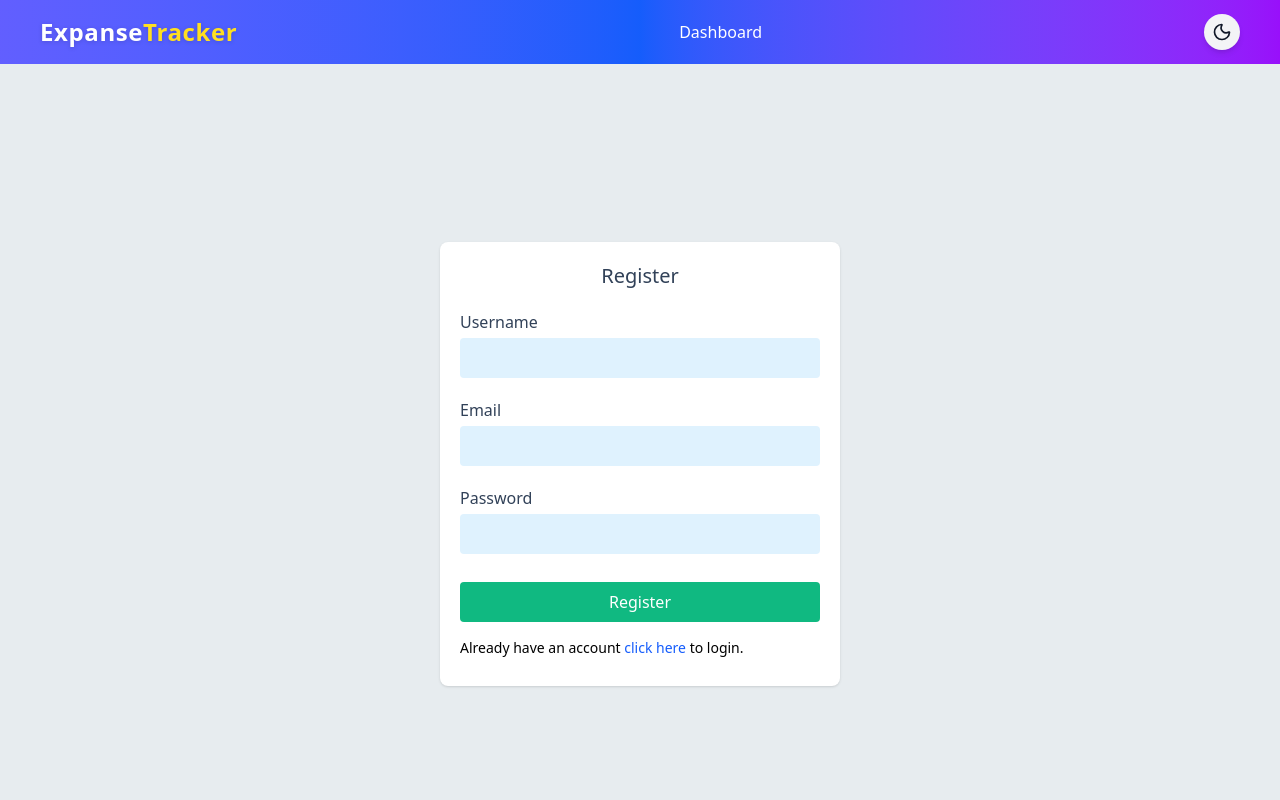
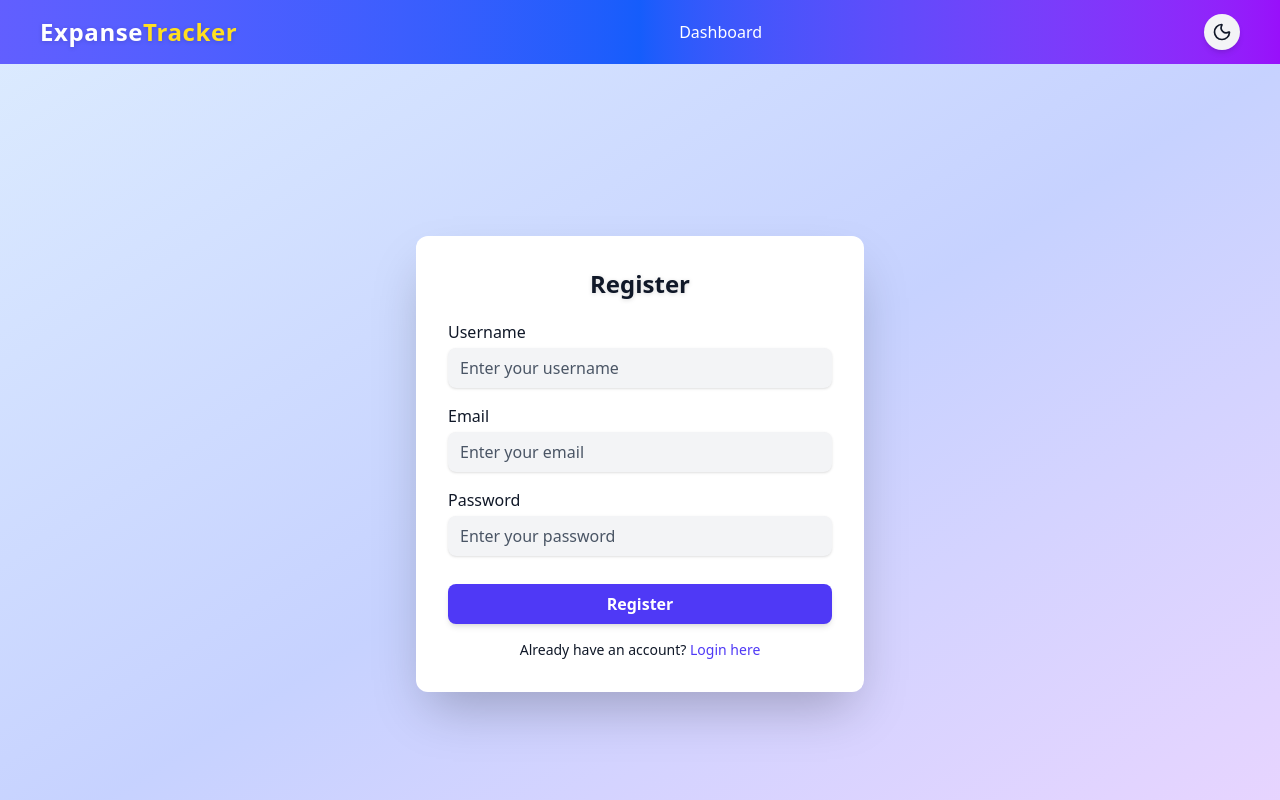
Before and after one commit to princet992/ExpanseTrackor-Reduxtoolkit, a React (Vite) app in the folder client/: page /signUp in a window 1280 px wide. Shown: the top 800 px of the page. Built offline with nearby package versions, Linux system fonts and the light colour scheme.

Commit message:
dark theme added

```diff
--- a/client/src/components/Auth/Login.jsx
+++ b/client/src/components/Auth/Login.jsx
@@ -7,6 +7,7 @@ import { Link, useNavigate } from "react-router-dom";
 const Login = () => {
   const dispatch = useDispatch();
   const { token } = useSelector((state) => state.Auth);
+  const { theme } = useSelector((state) => state.Theme);
   const navigate = useNavigate();
   const [error, setError] = useState("");
   const {
@@ -31,7 +32,7 @@ const Login = () => {
   }, [token]);
   return (
     <>
-      <div className="grid place-items-center min-h-screen bg-[#E7ECEF]">
+      {/* <div className="grid place-items-center min-h-screen bg-[#E7ECEF]">
         <form className="max-w-[500px] sm:w-[25rem] bg-white shadow p-5 rounded-lg" onSubmit={handleSubmit(formSubmit)}>
           <p className="text-red-700 font-medium text-center">{error && error}</p>
           <h2 className="font-medium mb-5 text-xl text-center text-slate-700">Login</h2>
@@ -62,7 +63,75 @@ const Login = () => {
             to register.
           </p>
         </form>
-      </div>
+      </div> */}
+     <div
+  className={`min-h-screen flex items-center justify-center transition-colors duration-300 ${
+    theme === "dark"
+      ? "bg-gray-900 text-white"
+      : "bg-gradient-to-br from-blue-100 via-indigo-200 to-purple-200 text-gray-900"
+  }`}
+>
+  <form
+    onSubmit={handleSubmit(formSubmit)}
+    className={`w-full max-w-md p-8 rounded-xl shadow-2xl transition-colors duration-300 ${
+      theme === "dark"
+        ? "bg-gray-800 text-white"
+        : "bg-white bg-opacity-90 text-gray-900 backdrop-blur-md"
+    }`}
+  >
+    {error && <p className="text-red-500 text-center mb-3">{error}</p>}
+
+    <h2 className="text-2xl font-bold mb-5 text-center drop-shadow-sm">Login</h2>
+
+    <div className="mb-4">
+      <label className="block mb-1 font-medium">Email</label>
+      <input
+        type="email"
+        placeholder="Enter your email"
+        className={`w-full px-3 py-2 rounded-lg transition outline-none shadow-sm ${
+          theme === "dark"
+            ? "bg-gray-700 text-white placeholder-gray-400 focus:ring-2 focus:ring-yellow-300"
+            : "bg-gray-100 text-gray-900 placeholder-gray-600 focus:ring-2 focus:ring-indigo-400"
+        }`}
+        {...register("email", { required: "Email is required" })}
+      />
+      {errors.email && <p className="text-red-500 text-sm mt-1">{errors.email.message}</p>}
+    </div>
+
+    <div className="mb-4">
+      <label className="block mb-1 font-medium">Password</label>
+      <input
+        type="password"
+        placeholder="Enter your password"
+        className={`w-full px-3 py-2 rounded-lg transition outline-none shadow-sm ${
+          theme === "dark"
+            ? "bg-gray-700 text-white placeholder-gray-400 focus:ring-2 focus:ring-yellow-300"
+            : "bg-gray-100 text-gray-900 placeholder-gray-600 focus:ring-2 focus:ring-indigo-400"
+        }`}
+        {...register("password", { required: "Password is required" })}
+      />
+      {errors.password && <p className="text-red-500 text-sm mt-1">{errors.password.message}</p>}
+    </div>
+
+    <button
+      type="submit"
+      className={`w-full py-2 mt-3 rounded-lg font-semibold transition shadow-md ${
+        theme === "dark"
+          ? "bg-yellow-400 text-gray-900 hover:bg-yellow-300"
+          : "bg-indigo-600 text-white hover:bg-indigo-700"
+      }`}
+    >
+      Login
+    </button>
+
+    <p className="text-sm mt-4 text-center">
+      Don't have an account?{" "}
+      <Link to="/signUp" className="font-medium text-indigo-600 hover:underline">
+        Register here
+      </Link>
+    </p>
+  </form>
+</div>
     </>
   );
 };
--- a/client/src/components/Auth/SignUp.jsx
+++ b/client/src/components/Auth/SignUp.jsx
@@ -1,4 +1,4 @@
-import { useDispatch } from "react-redux";
+import { useDispatch, useSelector } from "react-redux";
 import { registerUser } from "../../features/AuthSlice/AuthSlice";
 import { useForm } from "react-hook-form";
 import { Link, useNavigate } from "react-router-dom";
@@ -6,6 +6,7 @@ import { useState } from "react";
 
 const SignUp = () => {
   const dispatch = useDispatch();
+  const { theme } = useSelector((state) => state.Theme);
   const [error, setError] = useState("");
   const navigate = useNavigate();
   const {
@@ -26,65 +27,84 @@ const SignUp = () => {
   };
   return (
     <>
-      <div className="grid place-items-center min-h-screen bg-[#E7ECEF]">
+      <div
+        className={`min-h-screen flex items-center justify-center transition-colors duration-300 ${
+          theme === "dark"
+            ? "bg-gray-900 text-white"
+            : "bg-gradient-to-br from-blue-100 via-indigo-200 to-purple-200 text-gray-900"
+        }`}
+      >
         <form
-          className="max-w-[500px] sm:w-[25rem] bg-white shadow p-5 rounded-lg"
           onSubmit={handleSubmit(formSubmit)}
+          className={`w-full max-w-md p-8 rounded-xl shadow-2xl transition-colors duration-300 ${
+            theme === "dark" ? "bg-gray-800 text-white" : "bg-white bg-opacity-90 text-gray-900 backdrop-blur-md"
+          }`}
         >
-          <p className="text-red-700 font-medium text-center">
-            {error && error}
-          </p>
-          <h2 className="font-medium mb-5 text-xl text-center text-slate-700">
-            Register
-          </h2>
-          <div className="grid gap-1 my-5">
-            <label className="text-slate-700">Username</label>
+          {error && <p className="text-red-500 text-center mb-3">{error}</p>}
+
+          <h2 className="text-2xl font-bold mb-5 text-center drop-shadow-sm">Register</h2>
+
+          <div className="mb-4">
+            <label className="block mb-1 font-medium">Username</label>
             <input
               type="text"
-              className="bg-sky-100 px-3 py-2 rounded outline-sky-200"
-              {...register("userName", { required: "username is required" })}
+              placeholder="Enter your username"
+              className={`w-full px-3 py-2 rounded-lg transition outline-none shadow-sm ${
+                theme === "dark"
+                  ? "bg-gray-700 text-white placeholder-gray-400 focus:ring-2 focus:ring-yellow-300"
+                  : "bg-gray-100 text-gray-900 placeholder-gray-600 focus:ring-2 focus:ring-indigo-400"
+              }`}
+              {...register("userName", { required: "Username is required" })}
             />
-            {errors.name && (
-              <p className="text-red-700 text-sm font-medium">
-                {errors.userName.message}
-              </p>
-            )}
+            {errors.userName && <p className="text-red-500 text-sm mt-1">{errors.userName.message}</p>}
           </div>
-          <div className="grid gap-1 my-5">
-            <label className="text-slate-700">Email</label>
+
+          <div className="mb-4">
+            <label className="block mb-1 font-medium">Email</label>
             <input
               type="email"
-              className="bg-sky-100 px-3 py-2 rounded outline-sky-200"
-              {...register("email", { required: "email is required" })}
+              placeholder="Enter your email"
+              className={`w-full px-3 py-2 rounded-lg transition outline-none shadow-sm ${
+                theme === "dark"
+                  ? "bg-gray-700 text-white placeholder-gray-400 focus:ring-2 focus:ring-yellow-300"
+                  : "bg-gray-100 text-gray-900 placeholder-gray-600 focus:ring-2 focus:ring-indigo-400"
+              }`}
+              {...register("email", { required: "Email is required" })}
             />
-            {errors.email && (
-              <p className="text-red-700 text-sm font-medium">
-                {errors.email.message}
-              </p>
-            )}
+            {errors.email && <p className="text-red-500 text-sm mt-1">{errors.email.message}</p>}
           </div>
-          <div className="grid gap-1 my-5">
-            <label className="text-slate-700">Password</label>
+
+          <div className="mb-4">
+            <label className="block mb-1 font-medium">Password</label>
             <input
               type="password"
-              className="bg-sky-100 px-3 py-2 rounded outline-sky-200"
-              {...register("password", { required: "password is required" })}
+              placeholder="Enter your password"
+              className={`w-full px-3 py-2 rounded-lg transition outline-none shadow-sm ${
+                theme === "dark"
+                  ? "bg-gray-700 text-white placeholder-gray-400 focus:ring-2 focus:ring-yellow-300"
+                  : "bg-gray-100 text-gray-900 placeholder-gray-600 focus:ring-2 focus:ring-indigo-400"
+              }`}
+              {...register("password", { required: "Password is required" })}
             />
-            {errors.password && (
-              <p className="text-red-700 text-sm font-medium">
-                {errors.password.message}
-              </p>
-            )}
+            {errors.password && <p className="text-red-500 text-sm mt-1">{errors.password.message}</p>}
           </div>
-          <button className="bg-[#10B981] w-full px-3 py-2 rounded my-2 font-medium text-white">
+
+          <button
+            type="submit"
+            className={`w-full py-2 mt-3 rounded-lg font-semibold transition shadow-md ${
+              theme === "dark"
+                ? "bg-yellow-400 text-gray-900 hover:bg-yellow-300"
+                : "bg-indigo-600 text-white hover:bg-indigo-700"
+            }`}
+          >
             Register
           </button>
-          <p className="text-sm my-2">
-            Already have an account{" "}
-            <Link to="/">
-              <span className="text-blue-600 font-medium">click here</span>
-            </Link>{" "}
-            to login.
+
+          <p className="text-sm mt-4 text-center">
+            Already have an account?{" "}
+            <Link to="/" className="font-medium text-indigo-600 hover:underline">
+              Login here
+            </Link>
           </p>
         </form>
       </div>
```
